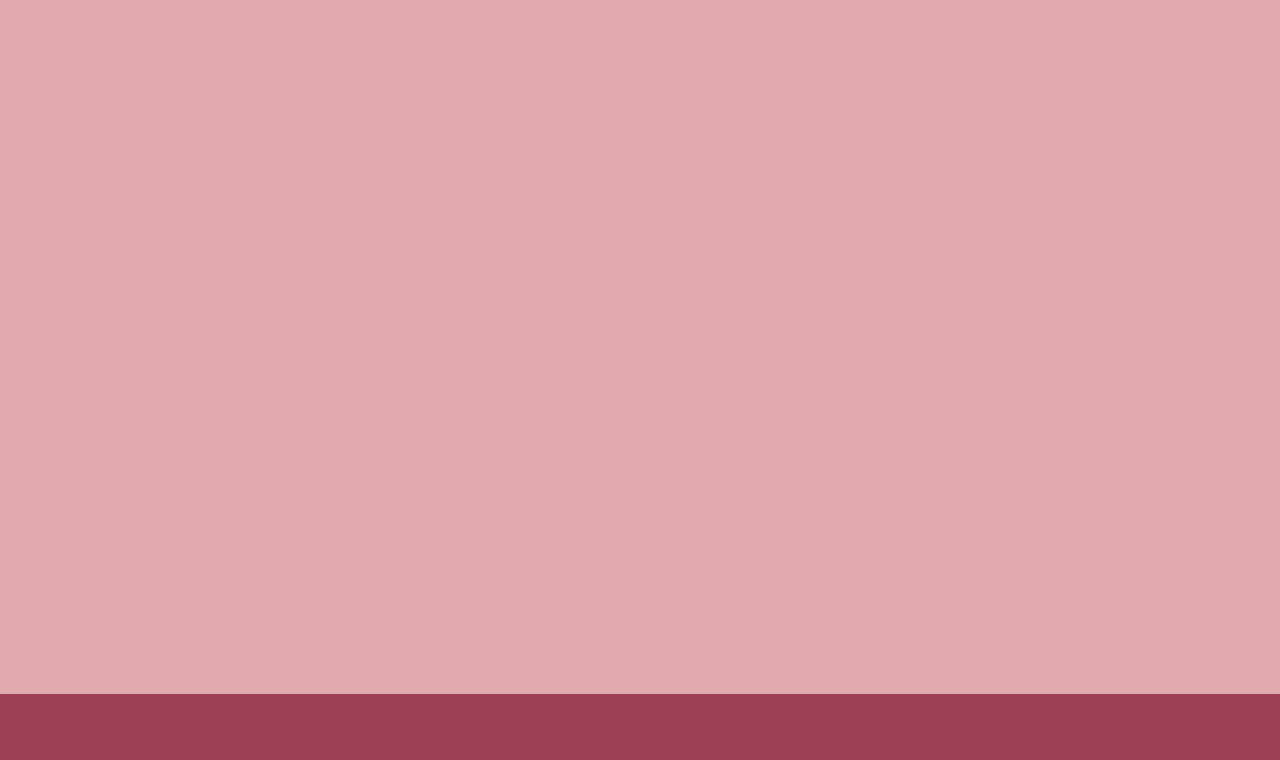
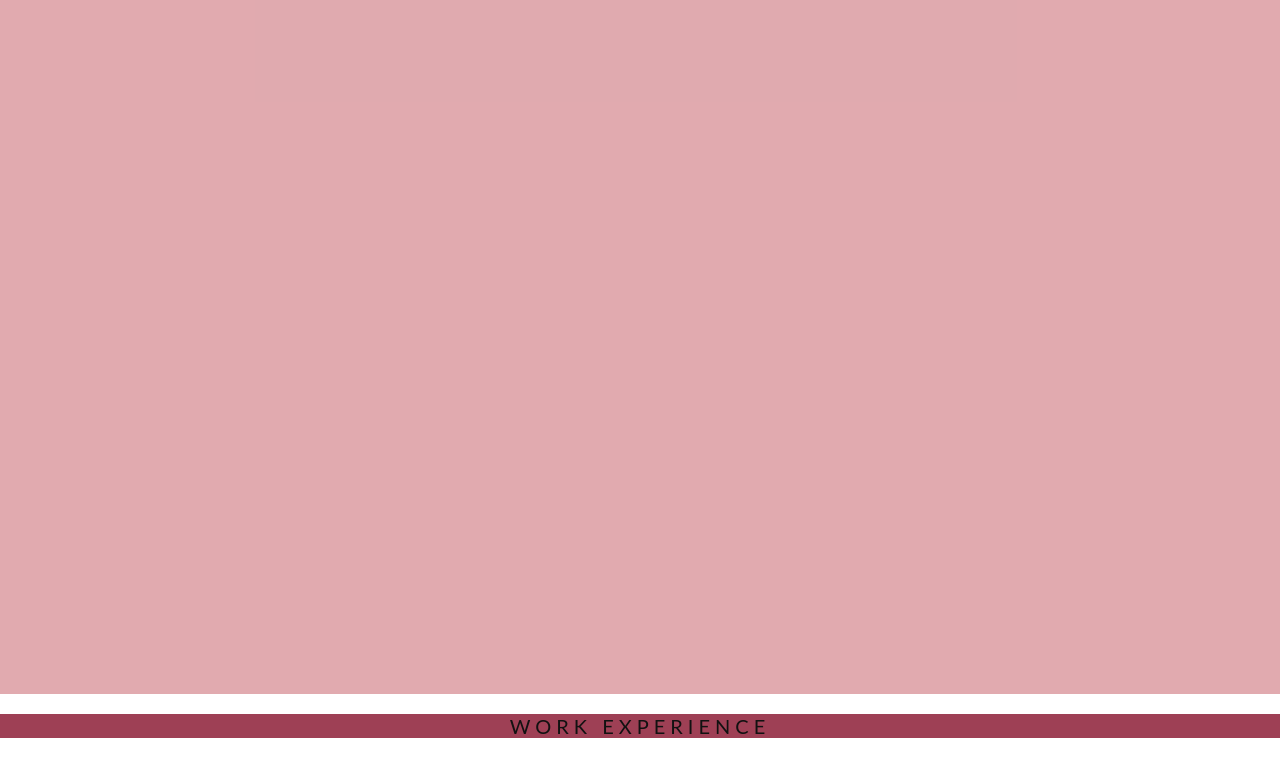
Before and after one commit to preddy27/preddy27.github.io, a plain HTML site: page index.html in a window 1280 px wide. Shown: the part 153-913 px from the top of the page. Drawn offline with Linux system fonts and the light colour scheme.

Commit message:
hopefully fixed spacing

```diff
--- a/index.html
+++ b/index.html
@@ -79,7 +79,7 @@ h3 {
   <h1>Parisha Reddy</h1>
 </div>
 
-<div style="color: #777;background-color:#9E4055;text-align:center;padding:50px 80px;text-align: justify;">
+<div style="color: #777;background-color:#9E4055;text-align:center;text-align: justify;">
   <h3 style="text-align:center;">Work Experience</h3>
 </div>
 
```
